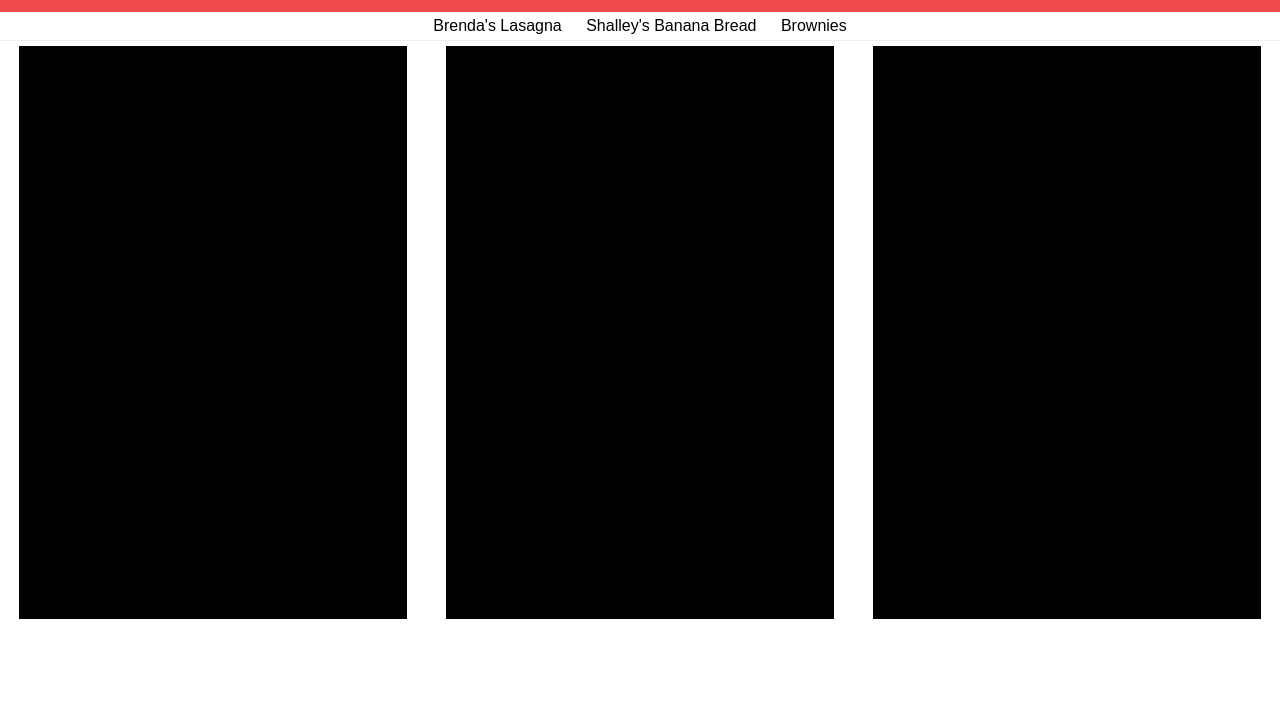
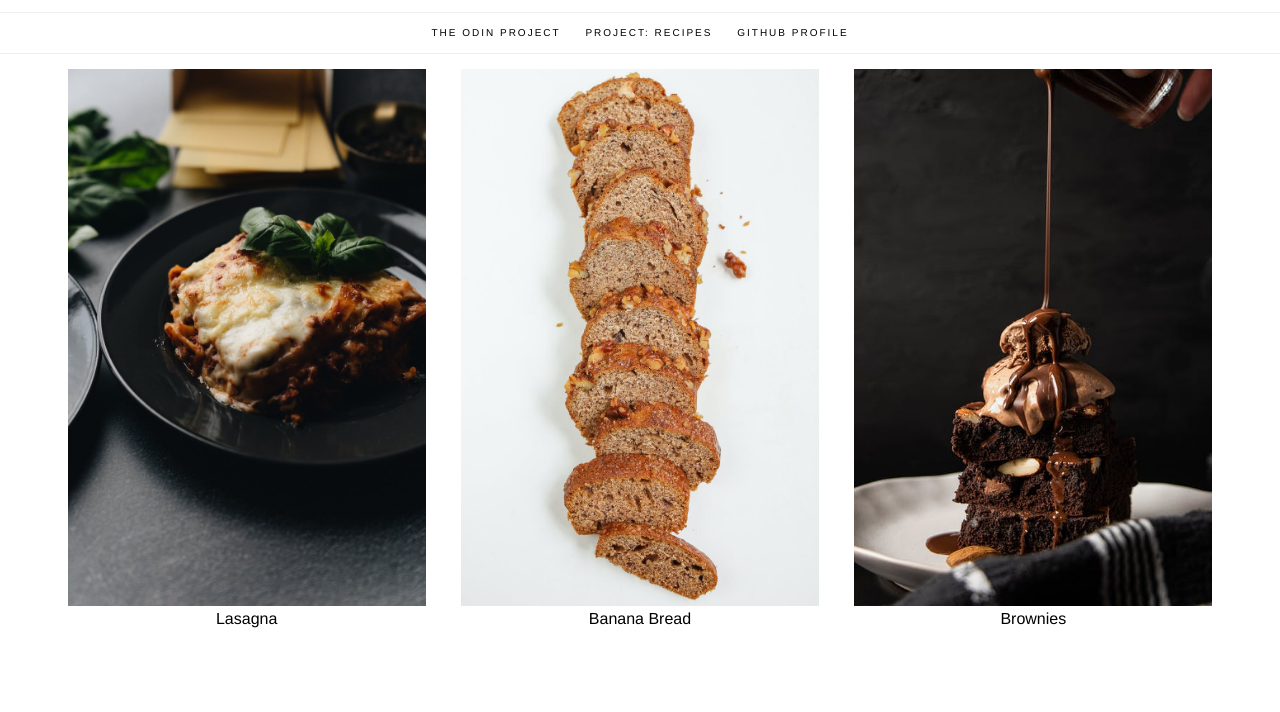
Before and after one commit to hayaman3/odin-recipes, a plain HTML site: page index.html in a window 1280 px wide. Shown: the part 88-800 px from the top of the page. Drawn offline with Linux system fonts and the light colour scheme.

Commit message:
Add to index.html and style.css

```diff
--- a/index.html
+++ b/index.html
@@ -16,22 +16,33 @@
     <div class="wrap">
         <nav>
             <ul>
-                <li><a href="recipes/lasagna.html">Brenda's Lasagna</a></li>
-                <li><a href="recipes/bananaBread.html">Shalley's Banana Bread</a></li>
-                <li><a href="recipes/brownies.html">Brownies</a></li>
+                <li><a href="https://www.theodinproject.com/">The Odin Project</a></li>
+                <li><a href="https://www.theodinproject.com/paths/foundations/courses/foundations/lessons/recipes">Project: Recipes</a></li>
+                <li><a href="https://github.com/hayaman3">Github Profile</a></li>
             </ul>
         </nav>
     </div>
+    <div class="main">
     <div class="row">
         <div class="column">
-          <img src="black.png" class="blackpng">
+            <a href="recipes/lasagna.html">
+                <img src="images/lasagna.jpeg" alt="https://www.pexels.com/photo/cheesy-lasagna-on-a-black-plate-5949888/">
+                Lasagna
+            </a>
         </div>
         <div class="column">
-          <img src="black.png" class="blackpng">
+            <a href="recipes/bananaBread.html">
+                <img src="images/bananabread.jpeg" alt="https://www.pexels.com/photo/brown-bread-on-white-surface-5419309/">
+                Banana Bread
+            </a>
         </div>
         <div class="column">
-          <img src="black.png" class="blackpng">
+            <a href="recipes/brownies.html">
+                <img src="images/brownies.jpeg" alt="https://www.pexels.com/photo/food-coffee-dark-sugar-9778158/">
+                Brownies
+            </a>
         </div>
-      </div>
+    </div>
+    </div>
 </body>
 </html>
--- a/style.css
+++ b/style.css
@@ -1,5 +1,5 @@
 html {
-	font-family: sans-serif;
+	font-family: "Droid Serif","Helvetica Neue","sans-serif";
 }
 
 body {
@@ -11,17 +11,25 @@ body {
     width:100%;
     height:100px;
     line-height: 100px;
-    background-color:rgba(236, 15, 15, 0.753);
+
     font-size: 40px;
     text-align:center;
 
 }
 /*nav*/
 nav {
-border-bottom: 1px solid #eee;
+    padding-top: 10px;
+    padding-bottom: 10px;
+    border-top: 1px solid #eee;
+    border-bottom: 1px solid #eee;
+    font-size: 10px;
+    text-transform: uppercase;
+    letter-spacing: 2px;
+    line-height: 1;
 }
+
 .wrap {
-    margin: 0 auto;/*check/learn*/
+    margin: 0 auto;
 }
 a:link {
     color: inherit;
@@ -56,6 +64,12 @@ li {
 div {
     text-align: center;
 }
+
+.main{
+    padding-top: 10px;
+    padding-left: 50px;
+    padding-right: 50px;
+}
 .row {
     display: flex;
 }
@@ -63,6 +77,11 @@ div {
     flex: 33.33%;
     padding: 5px 1.5%;
   }
-.blackpng{
+
+img{
     width: 100%;
 }
+
+img:hover{
+    opacity:.9;
+}
```
Also changed, not shown: images/bananabread.jpeg (added), images/brownies.jpeg (added), images/lasagna.jpeg (added).
